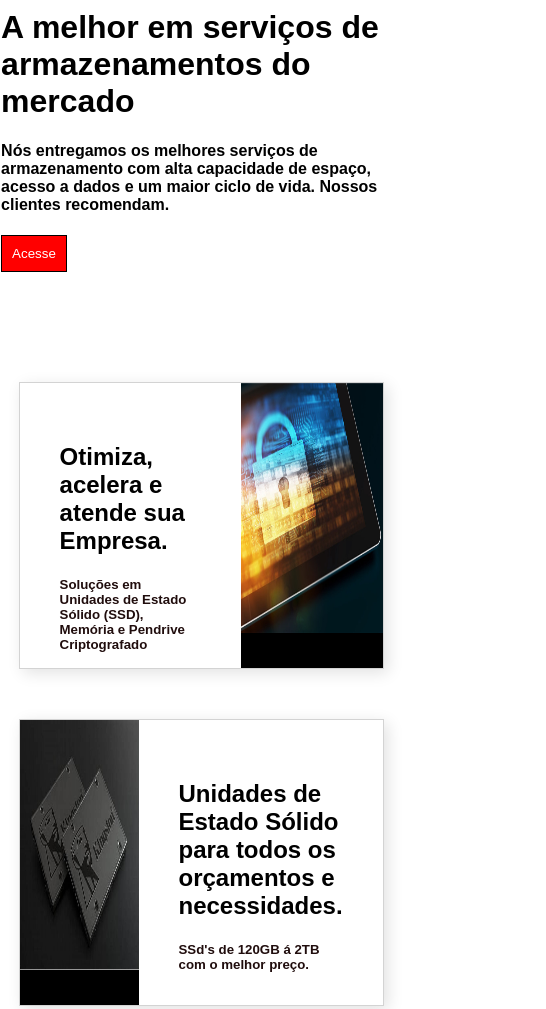
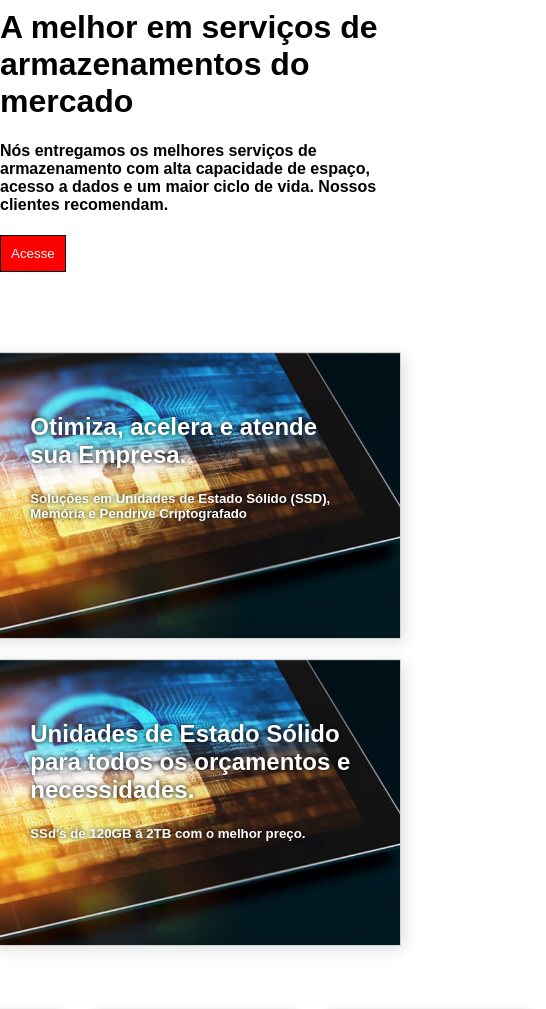
Before and after one commit to olavioch/olavioch.github.io, a plain HTML site: page projetos/kingston/index.html in a window 390 px wide. Shown: the part 268-1277 px from the top of the page, 546 px wide, since content can reach past the window. Drawn offline with Linux system fonts and the light colour scheme; grey boxes are pictures that could not be loaded.

Commit message:
terminando responsividade kingston

```diff
--- a/projetos/kingston/estiloland.css
+++ b/projetos/kingston/estiloland.css
@@ -1,5 +1,6 @@
 body{
-    margin: 0px;
+    margin: 0;
+	padding: 0;
     font-family: Arial;
 
 }
@@ -12,10 +13,6 @@ a{
     cursor: pointer;
 }
 
-.container{
-    width: 98%;
-    margin-left: 10px;
-}
 .navbar{
     background-color: rgb(53, 53, 53);
     color: white;
@@ -236,13 +233,13 @@ a {
     border: 1px solid rgb(211, 211, 211);
     transform: matrix(1, 0, 0, 1, 0, 0);
     transition: transform 1s;
+	width: 85%;
 }
 .bloco:hover{
     transform: matrix(1.03, 0, 0, 1.03, 0, 0);
 }
 .bloco-card, .bloco{
     display: flex;
-    width: 95%;
     height: 285px;
     margin-top: 50px;
     justify-content: space-evenly;
@@ -253,6 +250,7 @@ a {
     box-shadow: 0 0 14px #920000;
     transform: matrix(1, 0, 0, 1, 0, 0);
     transition: transform 1s;
+	width: 45%;
 }
 .formulario:hover{
     transform: matrix(1.03, 0, 0, 1.03, 0, 0);
@@ -269,7 +267,7 @@ textarea{
     border: none;
     box-shadow: rgb(206 206 206) 0px 0px 6px 0px;
     margin: 0px;
-    width: 472px;
+    width: 100%;
     height: 60px;
     resize: none;
 }
@@ -323,6 +321,9 @@ background-position: 60px 240px;
     body{
         overflow-x: hidden;
     }
+	.formulario{
+		width: 90%;
+	}
     header{
         flex-direction: column;
     }
@@ -333,3 +334,31 @@ background-position: 60px 240px;
         width: 150vw;
     }
 }
+@media (max-width : 560px){
+	.desc_title, iframe{
+		width:100%;
+	}
+	.bloco{
+		flex-direction: column;
+		width: 105%;
+		background-size: cover;
+		margin-top: 20px;
+	}
+	.bloco-card{
+		width: 180vw;
+	}
+	.blc_img{
+		display: none;
+	}
+	.bloco:nth-child(1){
+		background-image: url(img/cripto.jpg);
+	}
+	.bloco:nth-child(2){
+		background-image: url(img/cripto.jpg);
+
+	}
+	.blc_text h1, .blc_text h5{
+		color: white;
+		text-shadow: 0 0 5px black;
+	}
+}
--- a/projetos/kingston/index.html
+++ b/projetos/kingston/index.html
@@ -3,7 +3,7 @@
 <head>
     <meta charset="UTF-8">
     <meta http-equiv="X-UA-Compatible" content="IE=edge">
-    <meta name="viewport" content="width=device-width, minimun-scale=1, initial-scale=1.0">
+    <meta name="viewport" content="width=device-width, minimun-scale=1, initial-scale=1.0, user-scalable=no">
     <title>Document</title>
     <link rel="stylesheet" href="estiloland.css">
 </head>
```
